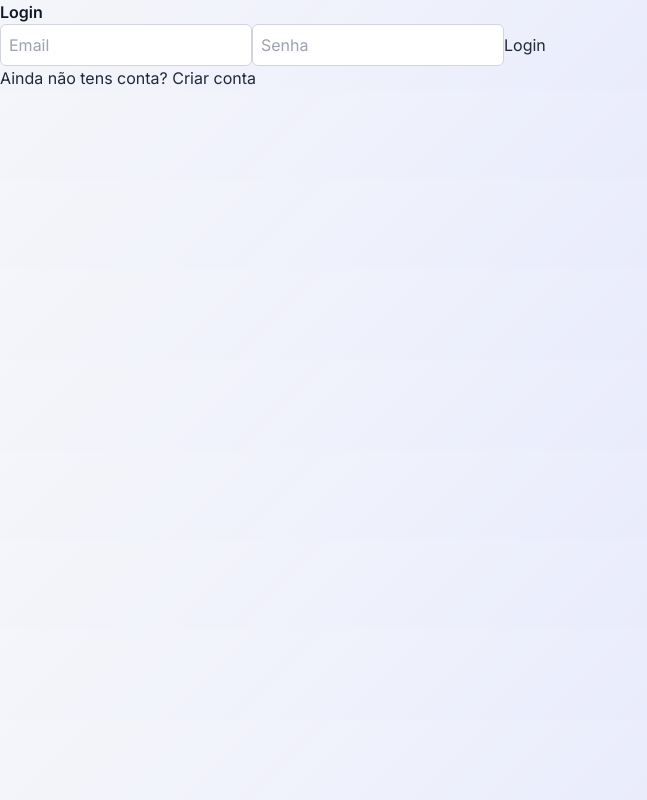
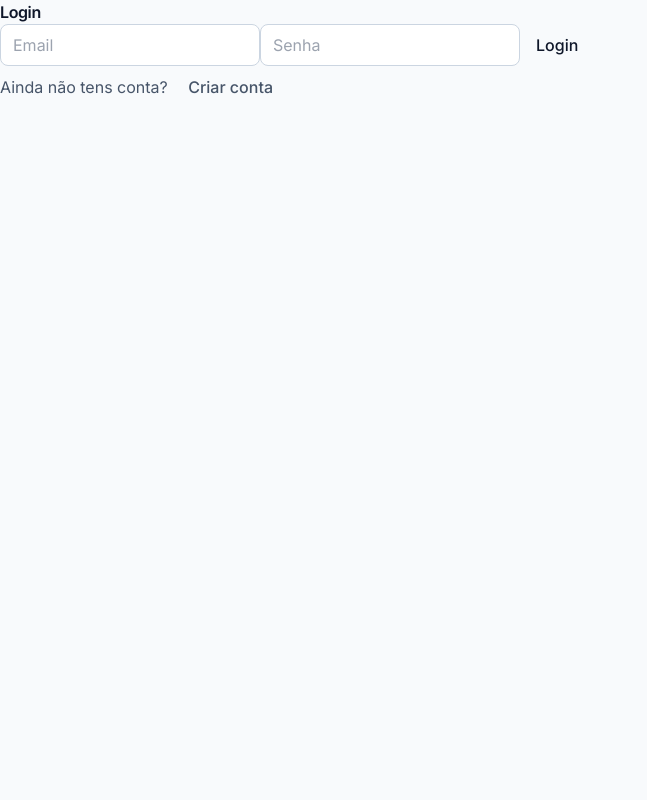
Before and after one commit to jlstudios131-droid/LeadMate-Pro, a React (Vite) app in the folder frontend/: page / in a window 1280 px wide. Shown: the whole page, without its empty margins (0-647 px from the left). Built offline with nearby package versions, Linux system fonts and the light colour scheme.

Commit message:
Update index.css

```diff
--- a/frontend/src/index.css
+++ b/frontend/src/index.css
@@ -2,48 +2,116 @@
 @tailwind components;
 @tailwind utilities;
 
-/* Global Styles */
+/* -------------------------------------------------------------------------- */
+/*  Base global                                                               */
+/* -------------------------------------------------------------------------- */
+
+:root {
+  --radius: 0.75rem;
+}
+
+html,
 body {
+  height: 100%;
+}
+
+body {
+  @apply bg-slate-50 text-slate-900 antialiased;
   font-family: 'Inter', sans-serif;
-  background: linear-gradient(135deg, #f5f6fa 0%, #e0e4ff 100%);
   margin: 0;
   padding: 0;
-  color: #1f2937; /* texto padrão escuro */
-  transition: background 0.3s ease, color 0.3s ease;
+  transition: background 0.25s ease, color 0.25s ease;
+}
+
+/* Suavização adicional */
+* {
+  @apply box-border;
+}
+
+/* -------------------------------------------------------------------------- */
+/*  Tipografia                                                                */
+/* -------------------------------------------------------------------------- */
+
+h1,
+h2,
+h3,
+h4,
+h5,
+h6 {
+  @apply font-semibold text-slate-900 tracking-tight;
+}
+
+p {
+  @apply text-slate-600 leading-relaxed;
 }
 
 /* Links */
 a {
-  color: #3b82f6; /* azul Tailwind */
-  text-decoration: none;
-  transition: color 0.3s ease;
+  @apply text-blue-600 hover:text-blue-700 transition-colors;
 }
 
-a:hover {
-  color: #2563eb; /* azul mais escuro no hover */
+/* -------------------------------------------------------------------------- */
+/*  Formulários                                                               */
+/* -------------------------------------------------------------------------- */
+
+input,
+textarea,
+select {
+  @apply border border-slate-300 rounded-lg px-3 py-2 text-slate-800
+         focus:outline-none focus:ring-2 focus:ring-blue-500 focus:border-transparent
+         transition-all duration-200;
 }
 
-/* Headings */
-h1, h2, h3, h4, h5, h6 {
-  font-weight: 600;
-  color: #111827;
-}
+/* -------------------------------------------------------------------------- */
+/*  Botões Globais                                                            */
+/* -------------------------------------------------------------------------- */
 
-/* Buttons globais */
 button {
-  @apply transition-colors duration-300 ease-in-out rounded-md;
+  @apply rounded-lg px-4 py-2 font-medium transition-all duration-300;
 }
 
 button:hover {
-  @apply bg-blue-600 text-white;
+  @apply opacity-90;
 }
 
-/* Inputs e Textareas */
-input, textarea {
-  @apply border border-gray-300 rounded-md p-2 focus:outline-none focus:ring-2 focus:ring-blue-400;
+/* Botões variantes utilitárias */
+.btn-primary {
+  @apply bg-blue-600 text-white hover:bg-blue-700;
 }
 
-/* Pequeno reset extra */
-* {
-  box-sizing: border-box;
-  }
+.btn-secondary {
+  @apply bg-slate-200 text-slate-800 hover:bg-slate-300;
+}
+
+.btn-danger {
+  @apply bg-red-600 text-white hover:bg-red-700;
+}
+
+/* -------------------------------------------------------------------------- */
+/*  Layout & Utilidades extras                                                */
+/* -------------------------------------------------------------------------- */
+
+.card {
+  @apply bg-white shadow-sm rounded-xl p-6 border border-slate-200;
+}
+
+.container {
+  @apply max-w-7xl mx-auto px-4;
+}
+
+/* Scrollbar premium */
+::-webkit-scrollbar {
+  width: 8px;
+}
+
+::-webkit-scrollbar-track {
+  @apply bg-slate-100;
+}
+
+::-webkit-scrollbar-thumb {
+  @apply bg-slate-300 rounded-full;
+}
+
+::-webkit-scrollbar-thumb:hover {
+  @apply bg-slate-400;
+}
```
